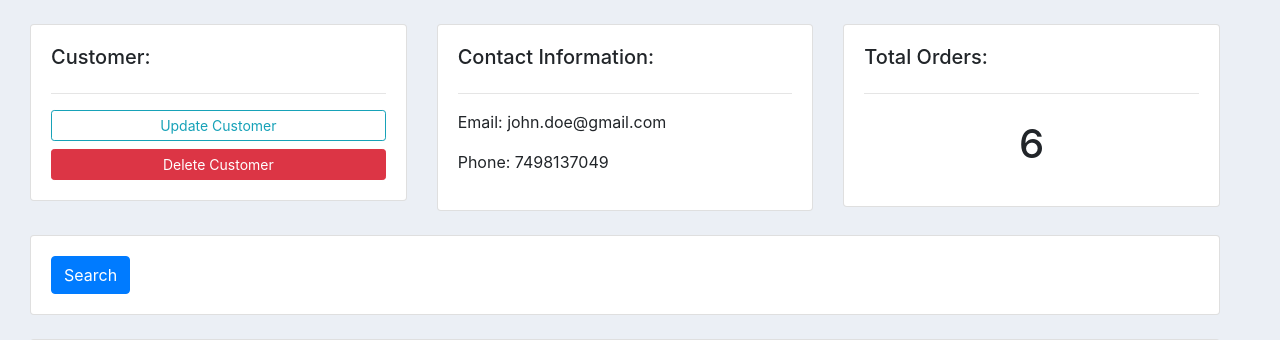
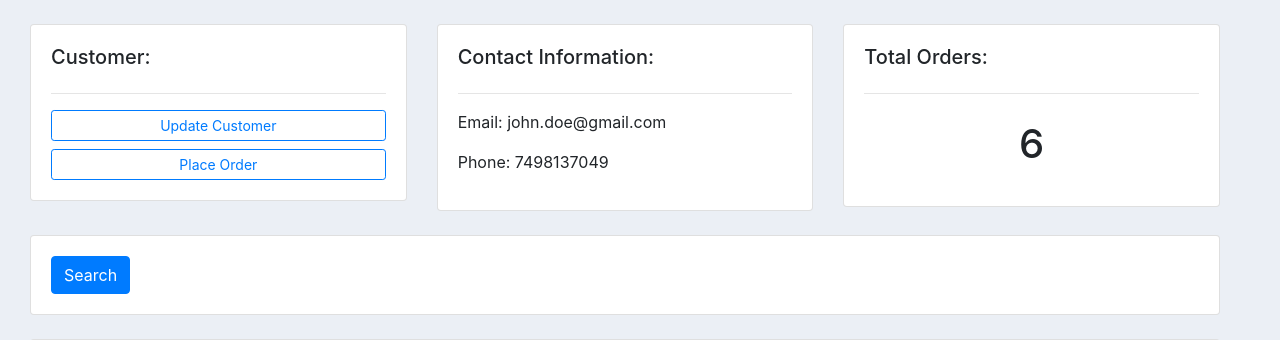
Before and after one commit to badri7489/customer_management_platform, a Django app: page /customer/1/ in a window 1280 px wide. Shown: the part 66-406 px from the top of the page. Run offline with Django 3.2, Linux system fonts and the light colour scheme; data comes from the database, SQL or seed files in the repository; both versions use the stored data as it was after the commit; some libraries are stand-ins or nearby versions.

Commit message:
Placing order by individual customer

```diff
--- a/customer_management_platform/accounts/templates/accounts/customer.html
+++ b/customer_management_platform/accounts/templates/accounts/customer.html
@@ -9,8 +9,8 @@
             <div class="card card-body">
                 <h5>Customer:</h5>
                 <hr>
-                <a class="btn btn-outline-info btn-sm btn-block" href="">Update Customer</a>
-                <a class="btn btn-danger btn-sm btn-block" href="">Delete Customer</a>
+                <a class="btn btn-outline-primary btn-sm btn-block" href="">Update Customer</a>
+                <a class="btn btn-outline-primary btn-sm btn-block" href="{% url 'create_order' customer.id %}">Place Order</a>
             </div>
         </div>
 
--- a/customer_management_platform/accounts/templates/accounts/order_form.html
+++ b/customer_management_platform/accounts/templates/accounts/order_form.html
@@ -7,7 +7,11 @@
             <div class="card card-body">
                 <form action="" method="POST">
                     {% csrf_token %}
-                    {{ form }}
+                    {{ formset.management_form }}
+                    {% for form in formset %}
+                        {{ form }}
+                        <hr>
+                    {% endfor %}
                     <input type="submit" name="Submit">
                 </form>
             </div>
--- a/customer_management_platform/accounts/views.py
+++ b/customer_management_platform/accounts/views.py
@@ -2,6 +2,7 @@ from django.shortcuts import render, redirect
 from django.http import HttpResponse
 from .models import *
 from .forms import OrderForm
+from django.forms import inlineformset_factory
 
 # Create your views here.
 
@@ -38,16 +39,19 @@ def customer(request, pk_test):
     return render(request, 'accounts/customer.html', context)
 
 def createOrder(request, pk):
+    OrderFormSet = inlineformset_factory(Customer, Order, fields=('product', 'status'), extra=5)
     customer = Customer.objects.get(id=pk)
-    form = OrderForm()
+    formset = OrderFormSet(queryset=Order.objects.none(), instance=customer)
+    # form = OrderForm(initial={'customer':customer})
     if request.method == 'POST':
         print('Printing Post: ', request.POST)
-        form = OrderForm(request.POST)
-        if form.is_valid():
-            form.save()
+        # form = OrderForm(request.POST)
+        formset = OrderFormSet(request.POST, instance=customer)
+        if formset.is_valid():
+            formset.save()
             return redirect("/")
 
-    context = {'form': form}
+    context = {'formset': formset}
 
     return render(request, 'accounts/order_form.html', context)
 
```
Also changed, not shown: customer_management_platform/db.sqlite3.
